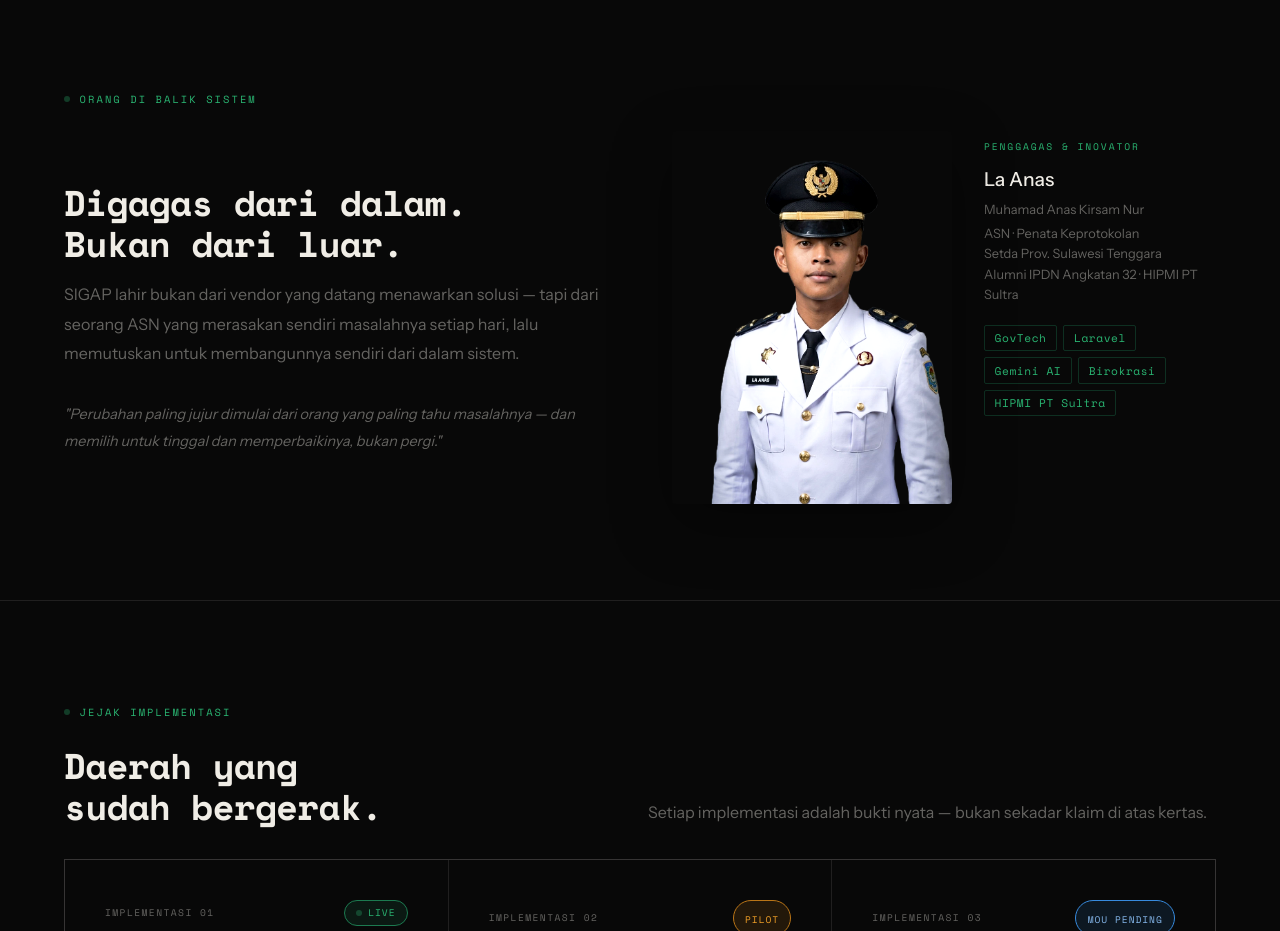
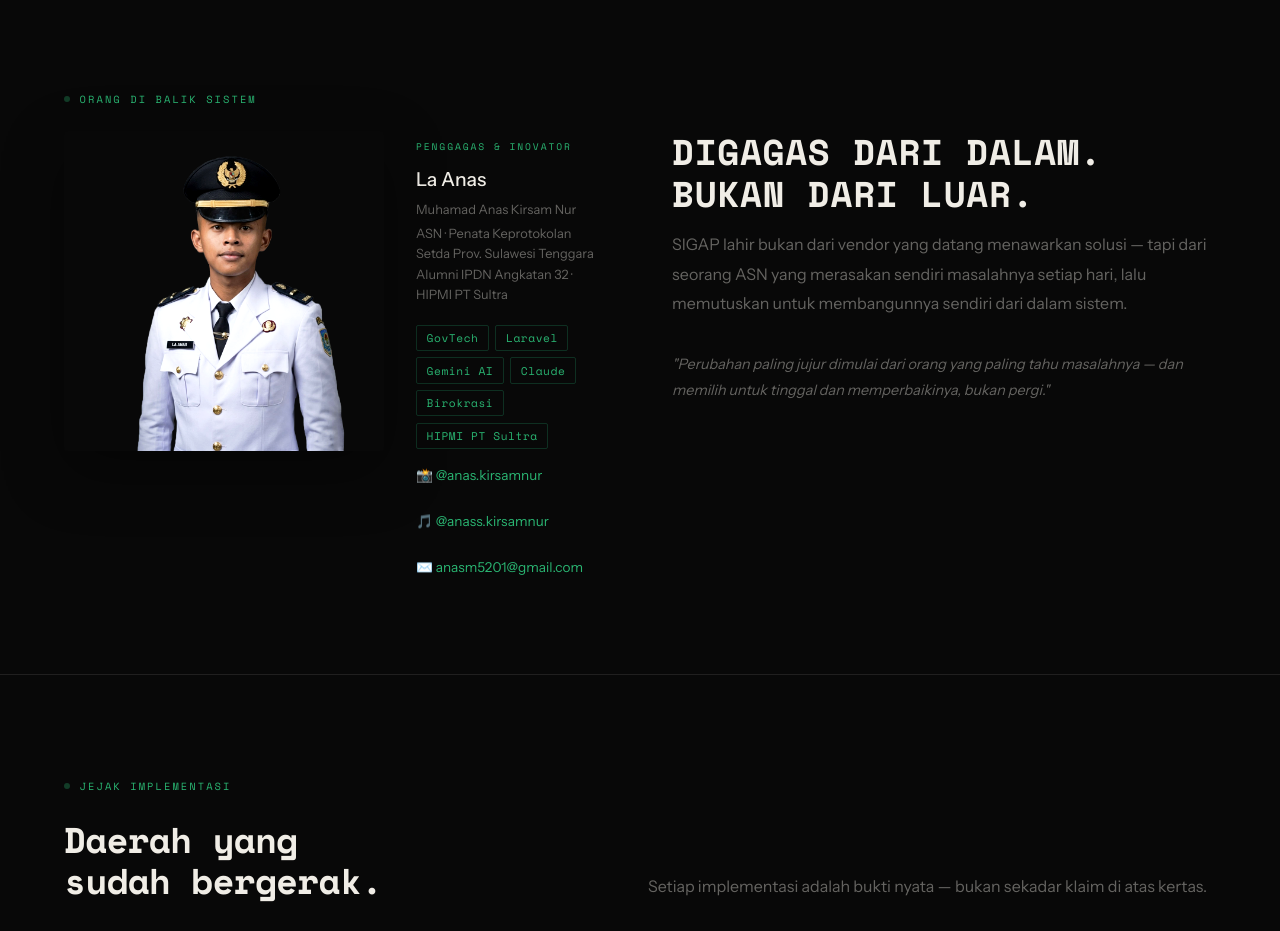
Before and after one commit to muhamadanaskirsam-arch/sigap-partner, a plain HTML site: page index.html in a window 1280 px wide. Shown: the part 7700-8631 px from the top of the page. Drawn offline with nearby package versions, Linux system fonts and the light colour scheme.

Commit message:
Update profil La Anas - sosmed, Claude tag, kapital judul, foto kiri lebih besar
Co-Authored-By: Claude Sonnet 4.6 <noreply@anthropic.com>

```diff
--- a/index.html
+++ b/index.html
@@ -1563,24 +1563,12 @@ footer {
     <span class="eyebrow-dot"></span>
     ORANG DI BALIK SISTEM
   </div>
-  <div style="display:grid;grid-template-columns:1fr 1fr;gap:4rem;align-items:center;">
-    <div>
-      <h2 style="margin-bottom:1rem;">Digagas dari dalam.<br>Bukan dari luar.</h2>
-      <p style="font-size:1rem;color:var(--white-40);font-weight:300;line-height:1.85;margin-bottom:2rem;">
-        SIGAP lahir bukan dari vendor yang datang menawarkan solusi —
-        tapi dari seorang ASN yang merasakan sendiri masalahnya setiap hari,
-        lalu memutuskan untuk membangunnya sendiri dari dalam sistem.
-      </p>
-      <p style="font-size:0.9rem;color:var(--white-40);font-weight:300;line-height:1.85;font-style:italic;">
-        "Perubahan paling jujur dimulai dari orang yang paling tahu masalahnya —
-        dan memilih untuk tinggal dan memperbaikinya, bukan pergi."
-      </p>
-    </div>
+  <div style="display:grid;grid-template-columns:1fr 1fr;gap:4rem;align-items:start;">
     <div style="display:flex;align-items:flex-start;gap:2rem;">
       <div style="flex-shrink:0;">
-        <div id="foto-penggagas" style="width:280px;height:373px;border-radius:4px;overflow:hidden;box-shadow:0 20px 60px rgba(0,0,0,0.4);position:relative;">
-          <img src="foto-la-anas.png" alt="La Anas" onerror="this.style.display='none';document.getElementById('inisial-la').style.display='flex';" style="width:100%;height:100%;object-fit:cover;object-position:top center;filter:contrast(1.1) brightness(1.02) saturate(1.05);"/>
-          <div id="inisial-la" style="display:none;width:100%;height:100%;align-items:center;justify-content:center;font-family:'Space Mono',monospace;font-size:2rem;font-weight:700;color:var(--green-light);">LA</div>
+        <div id="foto-penggagas" style="width:320px;max-height:480px;border-radius:4px;overflow:hidden;box-shadow:0 20px 60px rgba(0,0,0,0.4);position:relative;">
+          <img src="foto-la-anas.png" alt="La Anas" onerror="this.style.display='none';document.getElementById('inisial-la').style.display='flex';" style="width:100%;height:auto;max-height:480px;object-fit:cover;object-position:top center;filter:contrast(1.1) brightness(1.02) saturate(1.05);display:block;"/>
+          <div id="inisial-la" style="display:none;width:320px;height:426px;align-items:center;justify-content:center;font-family:'Space Mono',monospace;font-size:2rem;font-weight:700;color:var(--green-light);">LA</div>
         </div>
       </div>
       <div style="flex:1;padding-top:0.5rem;">
@@ -1592,14 +1580,32 @@ footer {
           Setda Prov. Sulawesi Tenggara<br>
           Alumni IPDN Angkatan 32 · HIPMI PT Sultra
         </div>
-        <div style="display:flex;flex-wrap:wrap;gap:0.4rem;">
+        <div style="display:flex;flex-wrap:wrap;gap:0.4rem;margin-bottom:1rem;">
           <span style="font-size:0.7rem;border:1px solid var(--green-border);color:var(--green-light);padding:0.2rem 0.6rem;border-radius:2px;font-family:'Space Mono',monospace;letter-spacing:0.05em;">GovTech</span>
           <span style="font-size:0.7rem;border:1px solid var(--green-border);color:var(--green-light);padding:0.2rem 0.6rem;border-radius:2px;font-family:'Space Mono',monospace;letter-spacing:0.05em;">Laravel</span>
           <span style="font-size:0.7rem;border:1px solid var(--green-border);color:var(--green-light);padding:0.2rem 0.6rem;border-radius:2px;font-family:'Space Mono',monospace;letter-spacing:0.05em;">Gemini AI</span>
+          <span style="font-size:0.7rem;border:1px solid var(--green-border);color:var(--green-light);padding:0.2rem 0.6rem;border-radius:2px;font-family:'Space Mono',monospace;letter-spacing:0.05em;">Claude</span>
           <span style="font-size:0.7rem;border:1px solid var(--green-border);color:var(--green-light);padding:0.2rem 0.6rem;border-radius:2px;font-family:'Space Mono',monospace;letter-spacing:0.05em;">Birokrasi</span>
           <span style="font-size:0.7rem;border:1px solid var(--green-border);color:var(--green-light);padding:0.2rem 0.6rem;border-radius:2px;font-family:'Space Mono',monospace;letter-spacing:0.05em;">HIPMI PT Sultra</span>
         </div>
-      </div>
+        <div style="display:flex;flex-wrap:wrap;gap:1.5rem;">
+          <a href="https://instagram.com/anas.kirsamnur" target="_blank" style="font-size:0.85rem;color:var(--green-light);text-decoration:none;" onmouseover="this.style.textDecoration='underline'" onmouseout="this.style.textDecoration='none'">📸 @anas.kirsamnur</a>
+          <a href="https://tiktok.com/@anass.kirsamnur" target="_blank" style="font-size:0.85rem;color:var(--green-light);text-decoration:none;" onmouseover="this.style.textDecoration='underline'" onmouseout="this.style.textDecoration='none'">🎵 @anass.kirsamnur</a>
+          <a href="mailto:anasm5201@gmail.com" style="font-size:0.85rem;color:var(--green-light);text-decoration:none;" onmouseover="this.style.textDecoration='underline'" onmouseout="this.style.textDecoration='none'">✉️ anasm5201@gmail.com</a>
+        </div>
+      </div>
+    </div>
+    <div>
+      <h2 style="margin-bottom:1rem;text-transform:uppercase;letter-spacing:0.02em;">Digagas dari dalam.<br>Bukan dari luar.</h2>
+      <p style="font-size:1rem;color:var(--white-40);font-weight:300;line-height:1.85;margin-bottom:2rem;">
+        SIGAP lahir bukan dari vendor yang datang menawarkan solusi —
+        tapi dari seorang ASN yang merasakan sendiri masalahnya setiap hari,
+        lalu memutuskan untuk membangunnya sendiri dari dalam sistem.
+      </p>
+      <p style="font-size:0.9rem;color:var(--white-40);font-weight:300;line-height:1.85;font-style:italic;">
+        "Perubahan paling jujur dimulai dari orang yang paling tahu masalahnya —
+        dan memilih untuk tinggal dan memperbaikinya, bukan pergi."
+      </p>
     </div>
   </div>
 </section>
```
Lines whose indentation alone changed are shown as unchanged.
